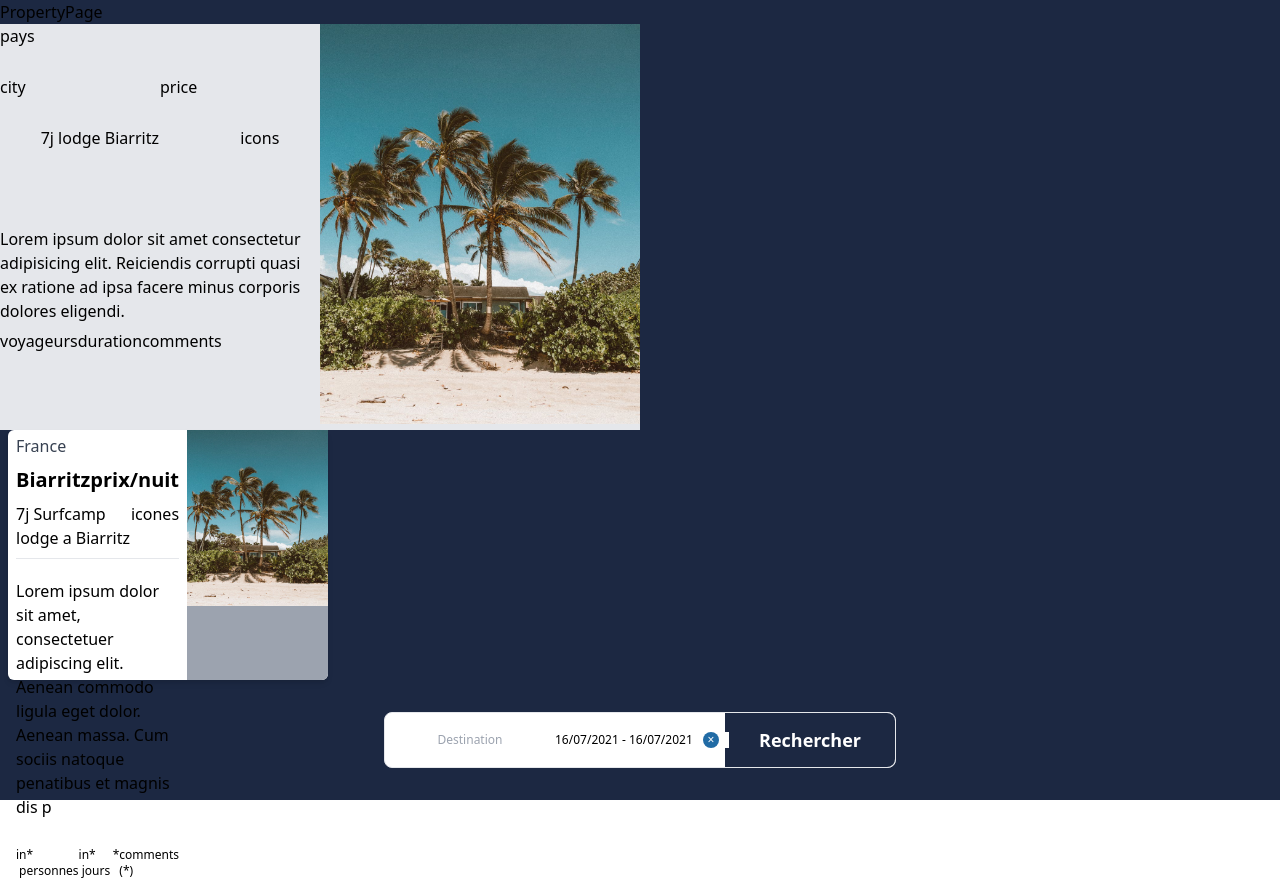
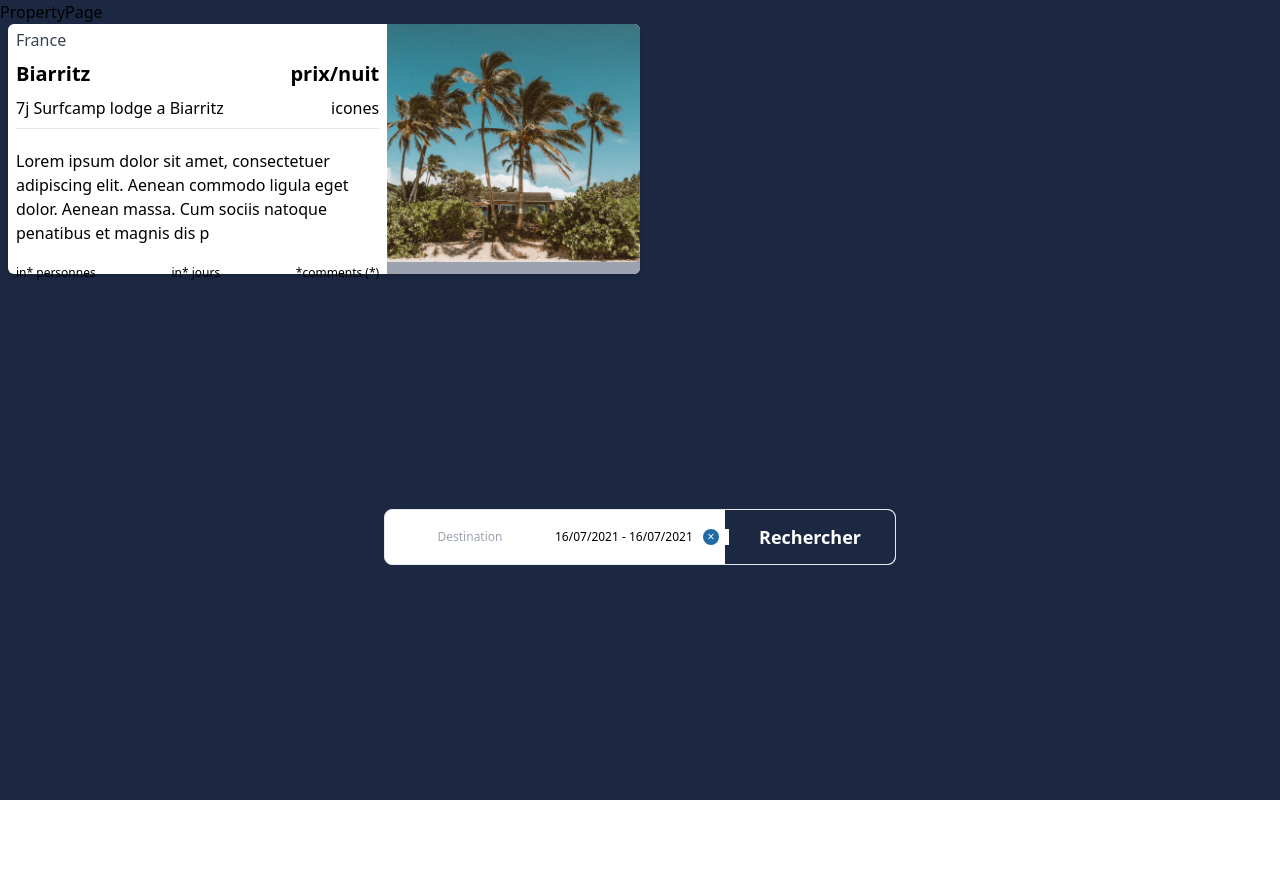
Before and after one commit to WildCodeSchool/btz-0321-p3-surfcamp, a Next.js app: page /propertyCard in a window 1280 px wide. After the commit the page ends 800 px from the top, so only its background shows below. Built offline with nearby package versions, Linux system fonts and the light colour scheme.

Commit message:
working on

```diff
--- a/components/propertyCard/PropertyCard.tsx
+++ b/components/propertyCard/PropertyCard.tsx
@@ -6,41 +6,7 @@ import beach from "../../public/images/beachhosue.jpeg";
 export default function PropertyCard(): JSX.Element {
   return (
     <div className="w-1/2 h-1/2">
-      <div className="grid grid-cols-2 grid-rows-4 bg-gray-200">
-        <div id="title" className="grid grid-cols-2 grid-rows-2 col-span-1">
-          <h1 className="col-span-2">pays</h1>
-          <h2>city</h2>
-          <p>price</p>
-        </div>
-        <div
-          id="subtitle"
-          className="flex justify-around col-span-1 col-start-1"
-        >
-          <div>7j lodge Biarritz</div>
-          <div>icons</div>
-        </div>
-        <div id="desc" className="col-span-1 col-start-1">
-          Lorem ipsum dolor sit amet consectetur adipisicing elit. Reiciendis
-          corrupti quasi ex ratione ad ipsa facere minus corporis dolores
-          eligendi.
-        </div>
-        <div id="infos" className="flex col-span-1 col-start-1">
-          <div>voyageurs</div>
-          <div>duration</div>
-          <div>comments</div>
-        </div>
-        <div id="image" className="col-start-2 row-span-4 row-start-1">
-          <Image
-            className="object-cover"
-            src={beach}
-            alt="beach house"
-            // width={500}
-            // height={500}
-          />
-        </div>
-      </div>
-
-      <div className="bg-white w-1/2 h-[250px] rounded-md flex flex-row shadow-md ml-2">
+      <div className="bg-white h-[250px] rounded-md flex flex-row shadow-md ml-2">
         <div className="flex flex-col w-9/12 mx-2 my-1">
           <div className="text-base text-gray-700">
             <p>France</p>
@@ -62,7 +28,7 @@ export default function PropertyCard(): JSX.Element {
               penatibus et magnis dis p
             </p>
           </div>
-          <div className="flex flex-row text-xs justify-between mt-7">
+          <div className="flex flex-row text-xs justify-between mt-5">
             <div className="flex flex-row">
               <p>i</p>
               <p>n* personnes</p>
@@ -77,12 +43,13 @@ export default function PropertyCard(): JSX.Element {
             </div>
           </div>
         </div>
-        <div className="w-[330px] bg-gray-400 rounded-r-md">
+        <div className="w-[330px] bg-gray-400 rounded-r-md  ">
           <Image
+            className="rounded-r-md object-cover"
             src={beach}
             alt="beach house"
-            // width={500}
-            // height={500}
+            width={500}
+            height={470}
           />
         </div>
       </div>
```
